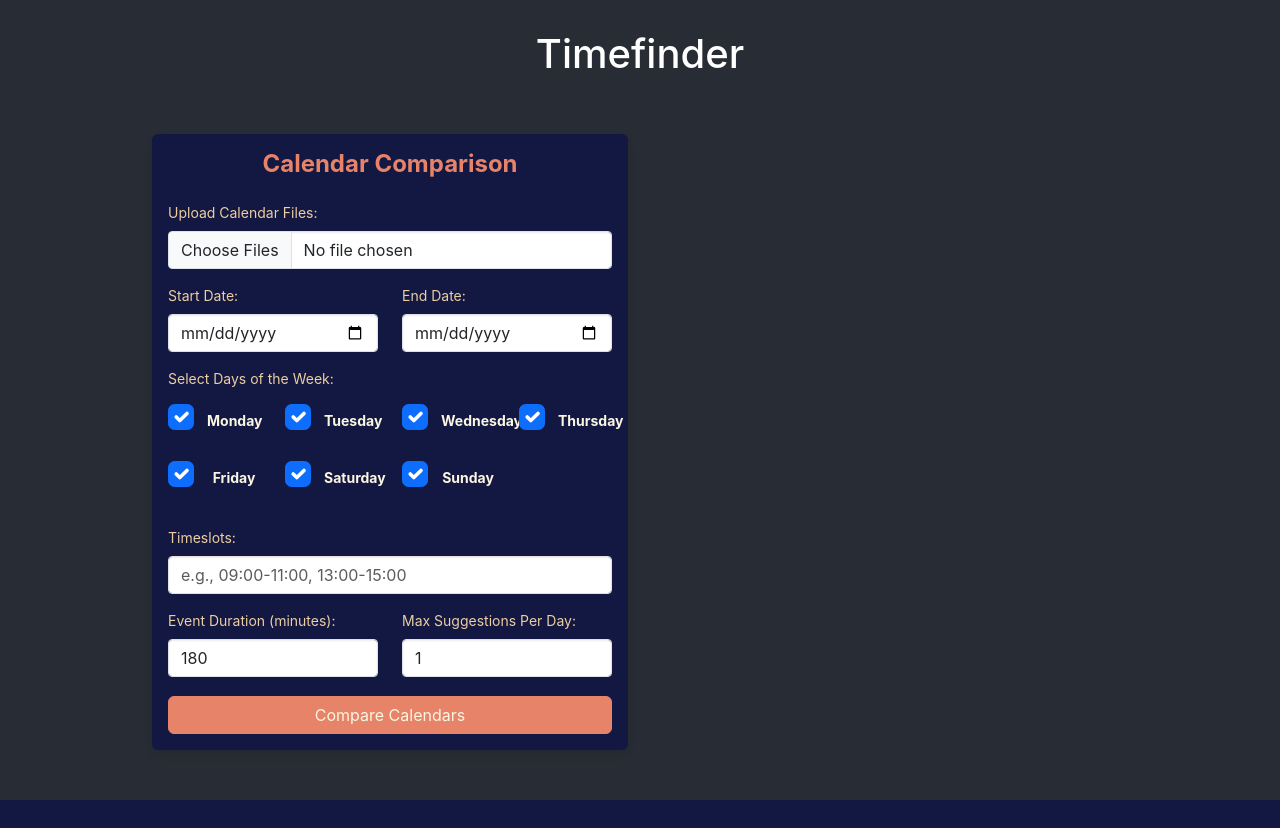
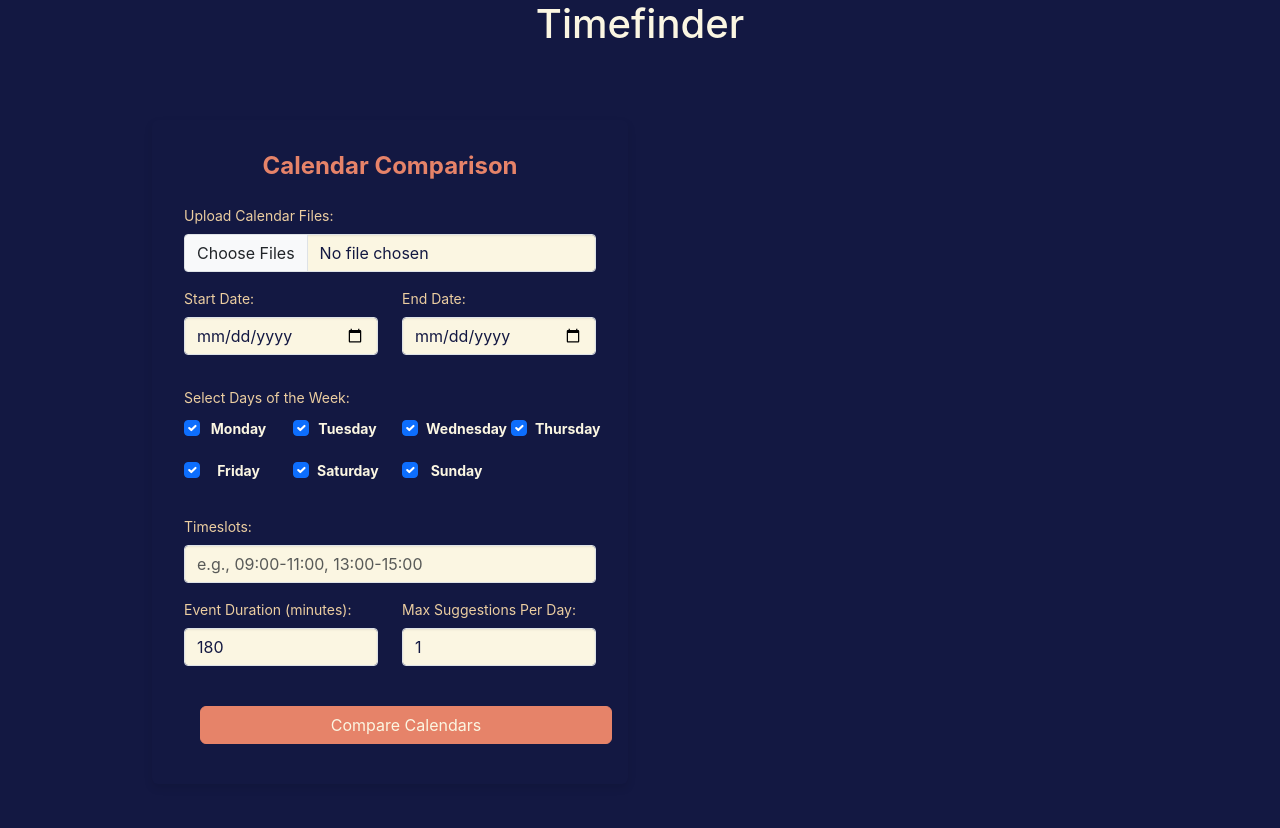
Before and after one commit to grutschm/timefinder, a React (Create React App) app in the folder frontend/: page / in a window 1280 px wide. Before the commit the page ends 800 px from the top, so only its background shows below. Built offline with nearby package versions, Linux system fonts and the light colour scheme.

Commit message:
New styling

```diff
--- a/frontend/src/App.css
+++ b/frontend/src/App.css
@@ -1,3 +1,47 @@
+@import url('https://fonts.googleapis.com/css2?family=Roboto:wght@400;500;700&display=swap');
+
+/* Font size variables */
+:root {
+  --font-size-small: 0.875rem;  /* 14px */
+  --font-size-base: 1rem;  /* 16px */
+  --font-size-large: 1.25rem;  /* 20px */
+  --font-size-heading: 1.5rem;  /* 24px */
+  --font-weight-normal: 400;
+  --font-weight-medium: 500;
+  --font-weight-bold: 700;
+}
+
+/* Set global font family */
+body {
+  font-family: 'Roboto', sans-serif;
+  color: var(--text-color);
+  line-height: 1.6;
+  font-size: 16px;
+}
+
+/* Define a modern color palette */
+:root {
+  --primary-color: #007BFF;  /* A vibrant blue */
+  --secondary-color: #6C757D;  /* A cool grey */
+  --background-color: #F8F9FA;  /* A light grey background */
+  --accent-color: #FFC107;  /* A warm accent color */
+  --text-color: #343A40;  /* Dark text color */
+  --muted-text-color: #6C757D;  /* Muted grey for secondary text */
+  --light-background-color: #FFFFFF;  /* White for cards and panels */
+  --border-color: #DEE2E6;  /* Light grey for borders */
+}
+
+/* Define spacing ranges */
+:root {
+  --spacing-xs: 4px;
+  --spacing-sm: 8px;
+  --spacing-md: 16px;
+  --spacing-lg: 24px;
+  --spacing-xl: 32px;
+}
+
+
+/* Core App Layout */
 .App {
   text-align: center;
 }
@@ -13,21 +57,6 @@
   }
 }
 
-.App-header {
-  background-color: #282c34;
-  min-height: 100vh;
-  display: flex;
-  flex-direction: column;
-  align-items: center;
-  justify-content: center;
-  font-size: calc(10px + 2vmin);
-  color: white;
-}
-
-.App-link {
-  color: #61dafb;
-}
-
 @keyframes App-logo-spin {
   from {
     transform: rotate(0deg);
@@ -36,3 +65,195 @@
     transform: rotate(360deg);
   }
 }
+
+.App-link {
+  color: #61dafb;
+}
+
+/* Header and Footer Styles */
+.app-header {
+  background-color: var(--primary-color);
+  color: #fff;
+  padding: 20px;
+  text-align: center;
+}
+
+.app-content {
+  padding: 20px;
+  background-color: var(--background-color);
+}
+
+.footer {
+  background-color: var(--secondary-color);
+  color: #fff;
+  padding: 10px;
+  text-align: center;
+  margin-top: 20px;
+}
+
+.footer a {
+  color: var(--accent-color);
+  text-decoration: none;
+}
+
+
+/* Headings */
+h1, h2, h3, h4, h5, h6 {
+  font-weight: var(--font-weight-bold);
+  color: var(--text-color);
+  margin-top: var(--spacing-lg);
+  margin-bottom: var(--spacing-md);
+}
+
+h1 {
+  font-size: 2rem; /* 32px */
+}
+
+h2 {
+  font-size: 1.75rem; /* 28px */
+}
+
+h3 {
+  font-size: var(--font-size-heading); /* 24px */
+}
+
+h4 {
+  font-size: 1.25rem; /* 20px */
+}
+
+h5, h6 {
+  font-size: 1rem; /* 16px */
+  font-weight: var(--font-weight-medium);
+}
+
+/* Paragraphs */
+p {
+  font-size: var(--font-size-base);
+  margin-bottom: 1.5rem;
+}
+
+/* Small text */
+small {
+  font-size: var(--font-size-small);
+  color: var(--muted-text-color);
+}
+
+
+button, .btn-primary {
+  font-weight: var(--font-weight-medium);
+  font-size: var(--font-size-base);
+}
+
+.form-label, .form-control {
+  font-size: var(--font-size-small);
+  color: var(--text-color);
+}
+
+input, select, textarea {
+  font-family: 'Roboto', sans-serif;
+  font-size: var(--font-size-base);
+}
+
+/* General container for main content */
+.container {
+  max-width: 1200px;
+  margin: 0 auto;
+  padding: var(--spacing-lg);
+}
+
+/* Spacing between sections */
+.section {
+  margin-bottom: var(--spacing-xl);
+  padding: var(--spacing-lg);
+}
+
+/* Apply consistent padding to cards and panels */
+.card, .panel {
+  padding: var(--spacing-md);
+  margin-bottom: var(--spacing-lg);
+  border-radius: 8px;
+  box-shadow: 0 4px 8px rgba(0, 0, 0, 0.1);
+}
+
+/* Form element spacing */
+.form-group {
+  margin-bottom: var(--spacing-md);
+}
+
+/* Labels should have some margin for clarity */
+.form-label {
+  margin-bottom: var(--spacing-sm);
+  display: block;
+}
+
+/* Inputs should be full width with padding */
+.form-control {
+  width: 100%;
+  padding: var(--spacing-sm);
+  margin-bottom: var(--spacing-md);
+}
+
+/* Buttons should be well spaced */
+.form-buttons {
+  margin-top: var(--spacing-md);
+}
+
+button, .btn-primary {
+  padding: var(--spacing-sm) var(--spacing-md);
+  margin-right: var(--spacing-sm);
+  margin-bottom: var(--spacing-sm);
+}
+
+p, ul, ol {
+  margin-bottom: var(--spacing-md);
+}
+
+/* Increase spacing in lists */
+ul, ol {
+  padding-left: var(--spacing-md);
+}
+
+li {
+  margin-bottom: var(--spacing-sm);
+}
+
+/* Spacing around buttons and links */
+button, .btn-primary, .footer a {
+  margin: var(--spacing-sm) var(--spacing-md);
+}
+
+.footer a {
+  display: inline-block;
+  margin-bottom: var(--spacing-sm);
+}
+
+/* Flexbox grid for layouts */
+.grid {
+  display: flex;
+  flex-wrap: wrap;
+  gap: var(--spacing-lg);
+}
+
+.grid-item {
+  flex: 1 1 300px; /* Each item takes up a minimum of 300px */
+  margin-bottom: var(--spacing-lg);
+}
+
+@media (max-width: 768px) {
+  .container {
+    padding: var(--spacing-md);
+  }
+
+  .grid {
+    flex-direction: column;
+  }
+
+  .form-control {
+    padding: var(--spacing-sm);
+  }
+
+  button, .btn-primary {
+    width: 100%;
+    margin-bottom: var(--spacing-sm);
+  }
+}
--- a/frontend/src/components/CalendarComparison.css
+++ b/frontend/src/components/CalendarComparison.css
@@ -1,8 +1,9 @@
 /* CalendarComparison.css */
 
+/* Global Styles */
 body {
-  background-color: #131842;
-  color: #FBF6E2;
+  background-color: #131842; /* Dark blue background */
+  color: #FBF6E2; /* Light text color */
 }
 
 .container {
@@ -21,15 +22,28 @@ body {
 .card-title {
   font-size: 1.5rem;
   font-weight: bold;
-  color: #E68369;
+  color: #E68369; /* Accent color */
   text-align: center;
 }
 
 .form-label {
-  color: #ECCEA1;
+  color: #ECCEA1; /* Muted accent color */
   font-size: 0.875rem;
   text-align: left;
   display: block;
+}
+
+.form-check-label {
+  font-weight: bold;
+  color: #FBF6E2;
+  font-size: 0.875rem;
+}
+
+.form-control {
+  border-radius: 0.25rem;
+  box-shadow: inset 0 1px 2px rgba(0, 0, 0, 0.075);
+  background-color: #FBF6E2; /* Input background color */
+  color: #131842; /* Input text color */
 }
 
 .btn-primary {
@@ -42,17 +56,6 @@ body {
   background-color: #ECCEA1;
   border-color: #ECCEA1;
   color: #131842;
-}
-
-.form-check-label {
-  font-weight: bold;
-  color: #FBF6E2;
-  font-size: 0.875rem;
-}
-
-.form-control {
-  border-radius: 0.25rem;
-  box-shadow: inset 0 1px 2px rgba(0, 0, 0, 0.075);
 }
 
 h2 {
@@ -83,5 +86,69 @@ pre {
 .list-group-item {
   background-color: #ECCEA1;
   color: #131842;
-  font-size: 0.875rem;  /* Match other font sizes */
+  font-size: 0.875rem;
 }
+
+/* Specific Component Styles */
+.calendar-comparison {
+  background-color: #FBF6E2; /* Light background */
+  color: #131842; /* Dark text */
+  border-radius: 8px;
+  padding: 20px;
+  box-shadow: 0 4px 8px rgba(0, 0, 0, 0.1);
+}
+
+.calendar-comparison h2 {
+  color: #E68369; /* Accent color */
+  font-weight: bold;
+}
+
+.calendar-comparison label {
+  color: #ECCEA1; /* Muted accent color */
+}
+
+.calendar-comparison input[type="text"],
+.calendar-comparison input[type="date"] {
+  background-color: #FBF6E2;
+  border: 1px solid #DEE2E6; /* Light grey border */
+  color: #131842;
+  padding: 8px;
+  border-radius: 4px;
+  width: 100%;
+  margin-bottom: 12px;
+}
+
+.calendar-comparison input[type="checkbox"] {
+  accent-color: #E68369; /* Accent color for checkboxes */
+}
+
+.compare-button {
+  background-color: #E68369; /* Primary button color */
+  color: #FBF6E2;
+  padding: 10px 20px;
+  border: none;
+  border-radius: 4px;
+  cursor: pointer;
+  transition: background-color 0.3s;
+}
+
+.compare-button:hover {
+  background-color: #ECCEA1; /* Hover state */
+}
+
+.available-times {
+  background-color: #FBF6E2;
+  color: #131842;
+  border: 1px solid #DEE2E6;
+  border-radius: 8px;
+  padding: 15px;
+  margin-top: 20px;
+}
+
+.available-times h3 {
+  color: #E68369; /* Accent color */
+}
+
+.available-times p {
+  color: #6C757D; /* Muted text color */
+}
```
